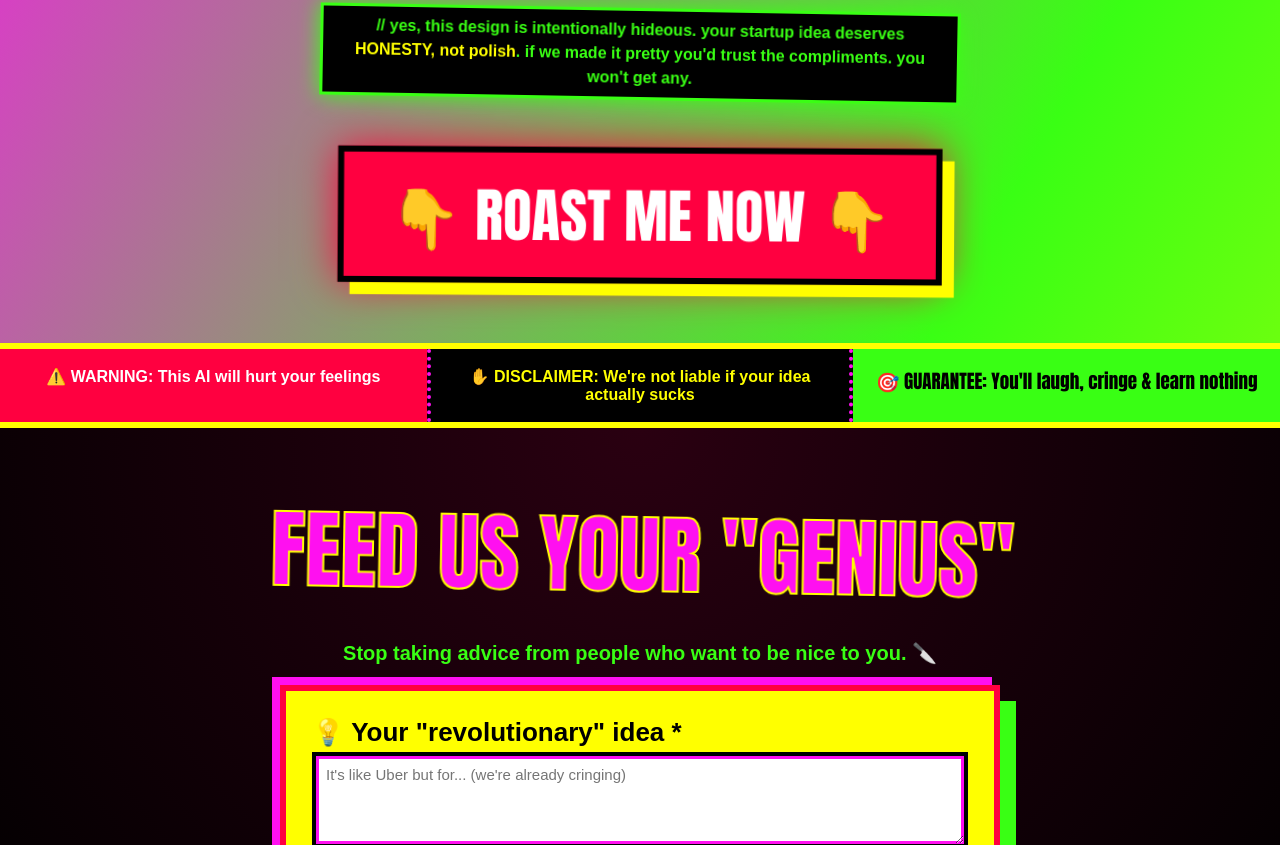
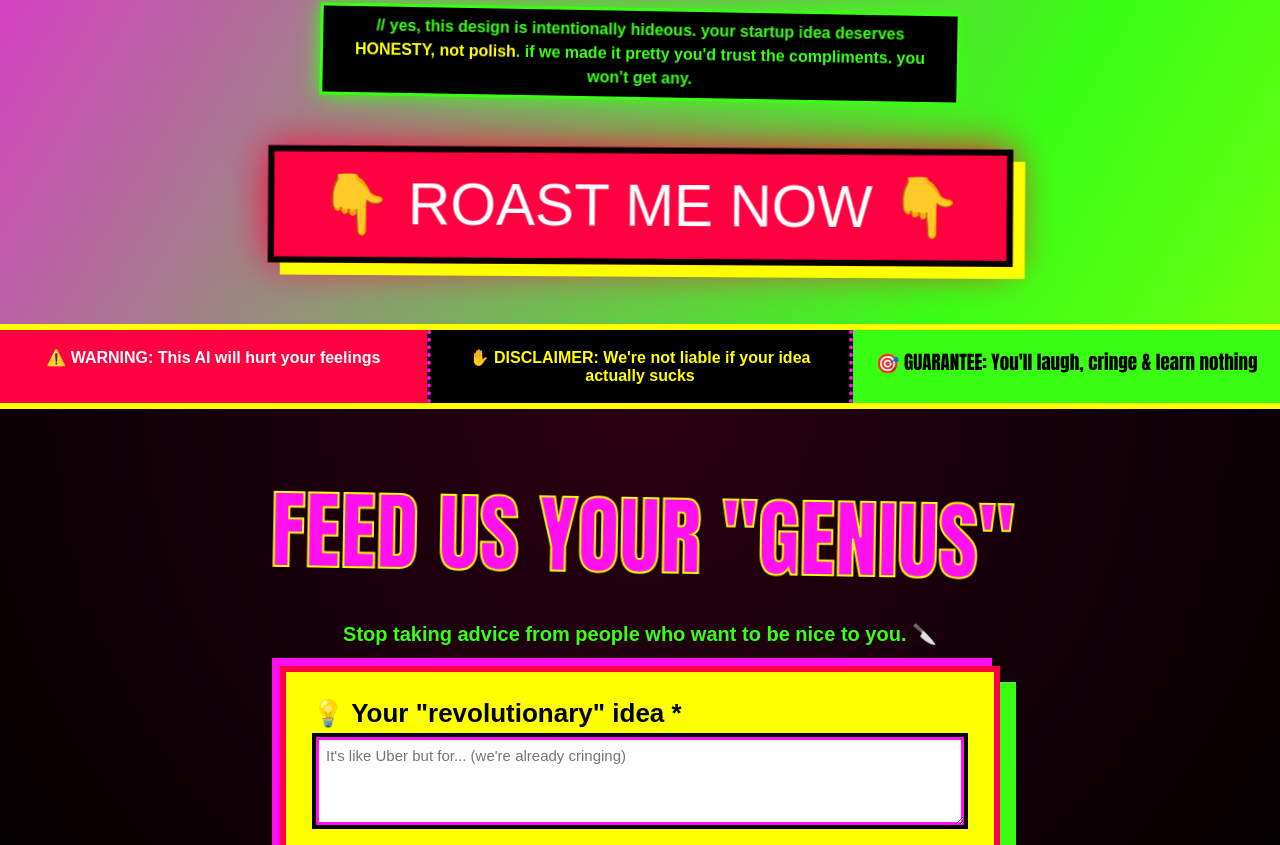
Before and after one commit to threeoneonetwo/roast-my-startup, a React (Vite) app: page / in a window 1280 px wide. Shown: the part 725-1570 px from the top of the page. Built offline with nearby package versions, Linux system fonts and the light colour scheme.

Commit message:
Use Arial for all reading text

```diff
--- a/src/comic-fix.css
+++ b/src/comic-fix.css
@@ -15,3 +15,9 @@ form > label,
   font-style: normal;
   font-weight: 700;
 }
+
+/* Keep every piece of reading text on the same clean sans-serif system. */
+:where(p, small, label, q, input, textarea, select, em, a, li) {
+  font-family: Arial, Helvetica, sans-serif !important;
+  font-style: normal;
+}
```
